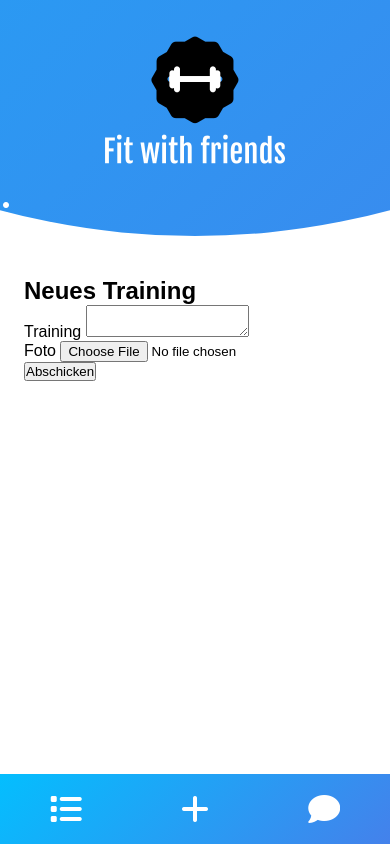
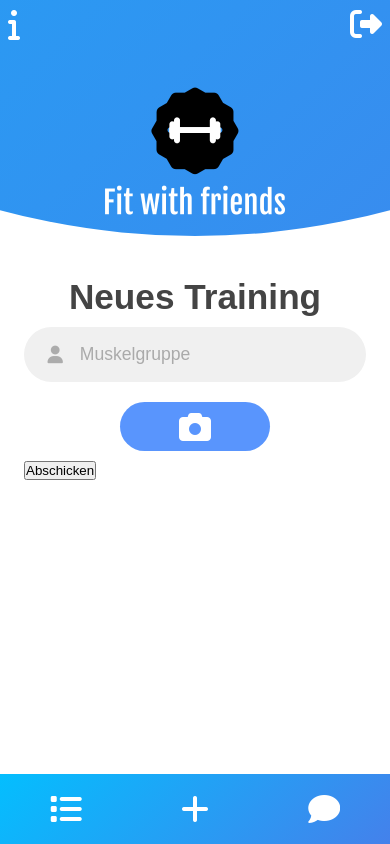
Before and after one commit to evunexx/ffs, a Flask app: page /post/new in a window 390 px wide. Run offline with Flask 2, Linux system fonts and the light colour scheme; the visitor is signed in with stand-in values (Sample User, id 1); some libraries are stand-ins or nearby versions.

Commit message:
Added create Post logic

```diff
--- a/flaskblog/__init__.py
+++ b/flaskblog/__init__.py
@@ -9,7 +9,7 @@ db = SQLAlchemy(app)
 bcrypt = Bcrypt(app)
 login_manager = LoginManager(app)
 
-app.config['UPLOADED_IMAGES_DEST'] = 'uploads/images'
+app.config['UPLOADED_IMAGES_DEST'] = 'flaskblog/uploads/images'
 images = UploadSet('images', IMAGES)
 configure_uploads(app, images)
 
--- a/flaskblog/forms.py
+++ b/flaskblog/forms.py
@@ -61,6 +61,6 @@ class SignupForm(FlaskForm):
 
 class PostForm(FlaskForm):
 
-    training_title = TextAreaField('Training', validators= [DataRequired()])
+    training_title = StringField('Training', validators= [DataRequired()])
     training_image = FileField('Foto', validators=[FileRequired(), FileAllowed(images, 'Images only!')])
     submit = SubmitField('Abschicken')
--- a/flaskblog/routes.py
+++ b/flaskblog/routes.py
@@ -48,6 +48,15 @@ def view():
             return 'ok'
         return jsonify(register_form.errors), 400
 
+@app.route('/process', methods = ['POST'])
+def process():
+    post_form = PostForm()
+    if request.method == 'POST':
+        if post_form.validate():
+            return 'ok'
+        return jsonify(post_form.errors)
+
+
 @app.route('/logout')
 def logout():
     logout_user()
@@ -78,11 +87,13 @@ def new_post():
 #@login_required
 def dashboard():
     rs = con.execute('''
-    select username,
-    count(post.id)
-    from post
-    join appuser
-    on (post.appuser_id = appuser.id)
-    group by username order by count''')
+    select
+      username,
+      count,
+      rank () over (
+        order by count desc
+      ) rank
+    from
+      user_post_count ''')
     results = rs.fetchall()
     return render_template('dashboard.html', results=results)
--- a/flaskblog/static/base.css
+++ b/flaskblog/static/base.css
@@ -5,10 +5,6 @@
   overflow: hidden;
 }
 
-body,
-input {
-  font-family: "Poppins", sans-serif;
-}
 
 /* transition animation */
 .container-preload:before {
@@ -92,10 +88,25 @@ input {
     grid-area: header;
   }
 
+  .top-nav {
+    display: flex;
+    height: 20%;
+    justify-content: space-between;
+    padding: 0.5rem;
+  }
+
+  .fa-sign-out-alt{
+    color: white;
+    z-index: 1;
+    top: 8%;
+    padding-left: 15px;
+  }
+
   .fa-info{
     color: white;
-    position: absolute;
     z-index: 1;
+    top: 1%;
+    padding-right: 15px;
   }
 
   #logo{
@@ -113,6 +124,8 @@ input {
   .content {
     grid-area: content;
     padding: 1.5rem;
+    overflow: scroll;
+    -webkit-overflow-scrolling: touch;
   }
 
   /* transition animation */
@@ -142,6 +155,7 @@ input {
     display: flex;
     background: linear-gradient(-45deg, #4481eb 0%, #04befe 100%);
     padding: none;
+    overflow: hidden;
 
 }
 
--- /dev/null
+++ b/flaskblog/static/create_post.css
@@ -0,0 +1,89 @@
+@media (max-width: 570px) {
+  .title {
+    font-family: "Poppins", sans-serif;
+    font-size: 2.2rem;
+    color: #444;
+    text-align: center;
+  }
+  /* Training Title */
+  .input-field {
+    max-width: 380px;
+    width: 100%;
+    background-color: #f0f0f0;
+    margin: 10px 0;
+    height: 55px;
+    border-radius: 55px;
+    display: grid;
+    grid-template-columns: 15% 85%;
+    padding: 0 0.4rem;
+    position: relative;
+  }
+  .input-field i {
+    text-align: center;
+    line-height: 55px;
+    color: #acacac;
+    transition: 0.5s;
+    font-size: 1.1rem;
+  }
+  .input-field input {
+    background: none;
+    outline: none;
+    border: none;
+    line-height: 1;
+    font-weight: 600;
+    font-size: 1.1rem;
+    color: #333;
+  }
+  .input-field input::placeholder {
+    color: #aaa;
+    font-weight: 500;
+  }
+  /* Form-upload */
+  [type="file"] {
+    border: 0;
+    clip: rect(0, 0, 0, 0);
+    height: 1px;
+    overflow: hidden;
+    padding: 0;
+    position: absolute !important;
+    white-space: nowrap;
+    width: 1px;
+  }
+  [type="file"]+label {
+    display: block;
+    width: 150px;
+    background-color: #5995fd;
+    border: none;
+    outline: none;
+    height: 49px;
+    border-radius: 49px;
+    color: #fff;
+    text-transform: uppercase;
+    font-weight: 600;
+    margin: 10px 0;
+    cursor: pointer;
+    transition: 0.5s;
+    text-align: center;
+  }
+  .form-field>label:nth-child(2) {
+    margin-left: auto;
+    margin-right: auto;
+  }
+  .fa-camera {
+    margin-top: 8.5px;
+    margin-top: 8.5px;
+  }
+}
+
+.upload-label-selected {
+  display: flex;
+  justify-content: center;
+  font-family: "Poppins", sans-serif;
+}
+
+.fa-check {
+  margin-left: 8px;
+  color: green;
+}
+
+/* Mockup success circle /*
--- a/flaskblog/static/preload.js
+++ b/flaskblog/static/preload.js
@@ -1,11 +1,16 @@
 
 const container = document.querySelector(".container-preload");
-const topcontainer = document.querySelector(".top-container");
+const topcontainer = document.querySelector(".top-nav");
 
 const infobutton = document.createElement("i");
 infobutton.classList.add("fas");
 infobutton.classList.add("fa-info");
 infobutton.classList.add("fa-2x");
+
+const logoutbutton = document.createElement("i");
+logoutbutton.classList.add("fas");
+logoutbutton.classList.add("fa-sign-out-alt");
+logoutbutton.classList.add("fa-2x");
 
 
 window.addEventListener("load", () =>{
@@ -13,4 +18,5 @@ window.addEventListener("load", () =>{
 });
 container.addEventListener("transitionend", () =>{
   topcontainer.appendChild(infobutton);
+  topcontainer.appendChild(logoutbutton);
 })
--- a/flaskblog/templates/base.html
+++ b/flaskblog/templates/base.html
@@ -1,5 +1,8 @@
 <html>
 <head>
+  <meta http-equiv="Cache-Control" content="no-cache, no-store, must-revalidate" />
+  <meta http-equiv="Pragma" content="no-cache" />
+  <meta http-equiv="Expires" content="0" />
   <meta charset="UTF-8" />
   <meta name="viewport" content="width=device-width, initial-scale=1.0" />
   <script src="https://kit.fontawesome.com/64d58efce2.js" crossorigin="anonymous"></script>
@@ -12,6 +15,7 @@
   </div>
   <div class="root">
     <div class="top-container">
+      <div class="top-nav"></div>
       <img id="logo" src="{{ url_for('static', filename = 'logo.png') }}"> </img>
     </div>
     <div class="content">
--- a/flaskblog/templates/create_post.html
+++ b/flaskblog/templates/create_post.html
@@ -1,10 +1,14 @@
 {% extends 'base.html' %}
 {% block content %}
-<div class="FormWrapper">
+<link rel="stylesheet" href="{{ url_for('static', filename = 'create_post.css') }}" />
+<div class="forms-container">
+    <div class="add-post">
+        <form method="POST" action="" class="add-post-form" enctype="multipart/form-data">
+            {{form.csrf_token}}
             <h2 class="title">Neues Training</h2>
-    <form method="POST" action="" enctype="multipart/form-data">
-        {{form.csrf_token}}
-        <div class="form-field">{{ form.training_title.label }} {{form.training_title(size=20) }}
+            <div class="input-field">
+                <i class="fas fa-user"></i>
+                {{form.training_title(placeholder="Muskelgruppe", id="add-post-title") }}
                 {% if form.training_title.errors %}
                 <ul class="errors">
                     {% for error in form.training_title.errors %}
@@ -13,7 +17,11 @@
                 </ul>
                 {% endif %}
             </div>
-        <div class="form-field">{{ form.training_image.label }} {{form.training_image }}
+            <div class="form-field">
+                {{form.training_image }}
+                <label for="training_image" id="upload_label">
+                    <i class="fas fa-camera fa-2x"></i>
+                </label>
                 {% if form.training_image.errors %}
                 <ul class="errors">
                     {% for error in form.training_image.errors %}
@@ -22,8 +30,10 @@
                 </ul>
                 {% endif %}
             </div>
-        {{ form.submit() }}
+            {{ form.submit(class="btn solid") }}
         </form>
     </div>
-
+</div>
+<script src="https://code.jquery.com/jquery-3.5.1.min.js"></script>
+<script src="https://unpkg.com/sweetalert/dist/sweetalert.min.js"></script>
 {% endblock %}
--- a/flaskblog/templates/dashboard.html
+++ b/flaskblog/templates/dashboard.html
@@ -16,13 +16,13 @@
     {% for row in results %}
     <div class="table-content">
         <div class="table-data-rank">
-          1
+          <span id="item">{{ row[2] }} </span>
         </div>
         <div class="table-data-name">
-          <span>{{ row[0] }}</span>
+          <span id="item">{{ row[0] }} </span>
         </div>
         <div class="table-data-unit">
-          20
+          <span id="item">{{ row[1] }} </span>
         </div>
       </div>
       {% endfor %}
```
Also changed, not shown: flaskblog/static/change_button.js (added, +10 -0 lines), flaskblog/static/create_post.js (added, +51 -0 lines), flaskblog/static/dashboard.css (+29 -16 lines), 1 other file. Lines whose indentation alone changed are shown as unchanged.
